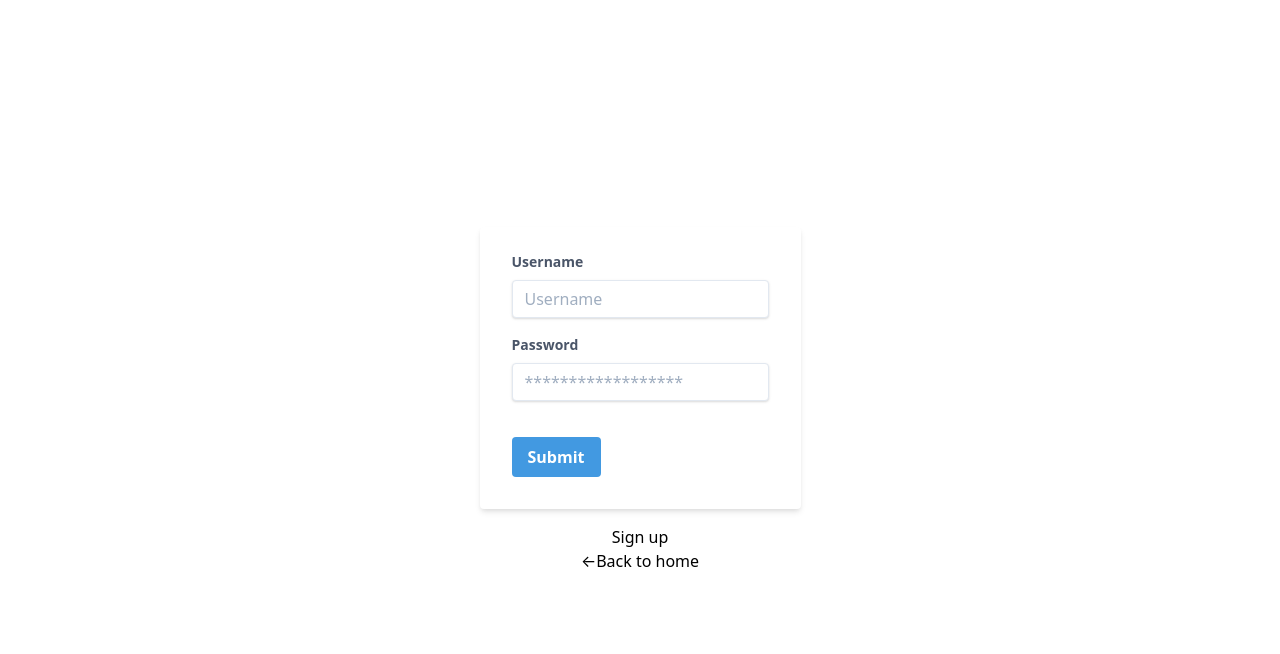
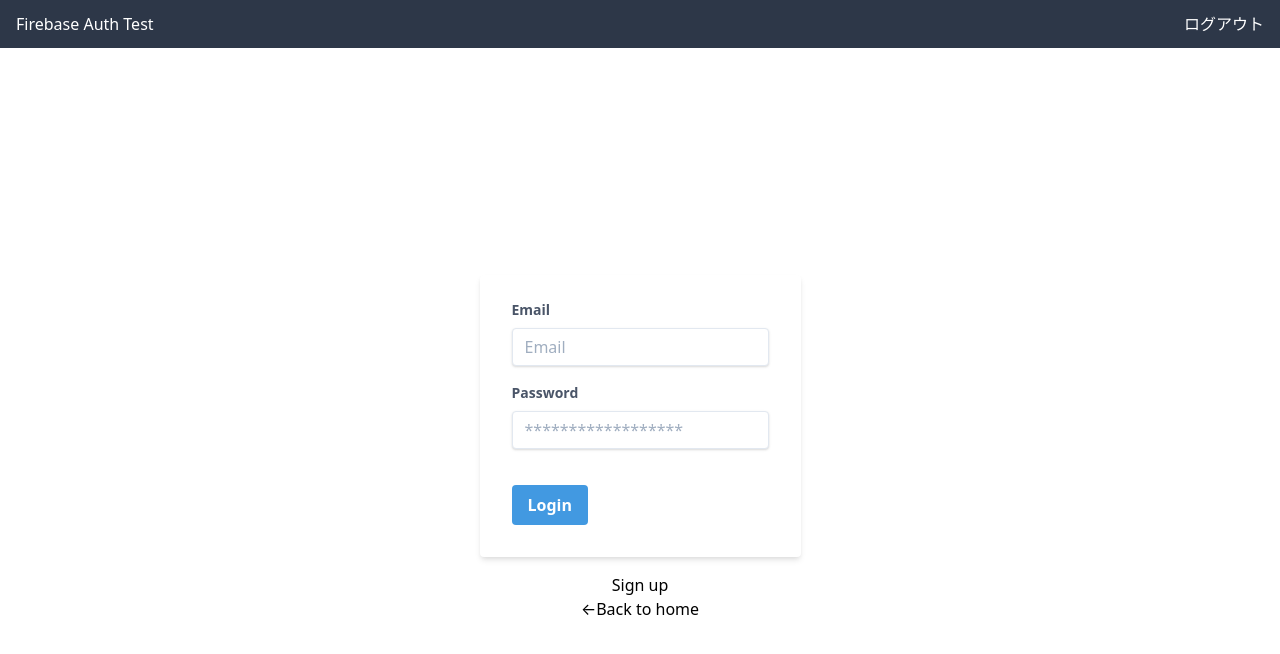
Before and after one commit to 920oj/firebase-auth-test, a Nuxt app: page /login in a window 1280 px wide. Shown: the top 654 px of the page. Built offline with nearby package versions, Linux system fonts and the light colour scheme.

Commit message:
[add]非ログイン時のリダイレクトを追加

```diff
--- a/components/TheHeader.vue
+++ b/components/TheHeader.vue
@@ -1,12 +1,23 @@
 <template>
   <div class="header h-12 w-full bg-gray-800 text-white px-4 flex justify-between items-center">
     <h1>Firebase Auth Test</h1>
-    <p v-if="$store.getters.mail">{{$store.getters.mail}}でログイン中</p>
+    <div class="flex">
+      <p class="mx-4" v-if="$store.getters.mail">{{$store.getters.mail}}でログイン中</p>
+      <p class="cursor-pointer" @click="logout()">ログアウト</p>
+    </div>
   </div>
 </template>
 
 <script>
-export default {};
+export default {
+  methods: {
+    logout() {
+      this.$fireAuth.signOut().then(() => {
+        this.$router.push('/');
+      });
+    },
+  },
+};
 </script>
 
 <style>
--- a/middleware/auth.js
+++ b/middleware/auth.js
@@ -1,11 +1,16 @@
-export default async function ({ app, route, store, redirect }) {
+export default function ({ app, route, store, redirect }) {
   console.log(app)
-  await app.$fireAuth.onAuthStateChanged(user => {
+  app.$fireAuth.onAuthStateChanged(user => {
     if (user) {
-      store.commit('setUser', user)
-      console.log('ログイン済みです')
+      store.commit('setUser', user);
+      console.log('ログインしています');
+      if (route.path === '/login' || route.path === '/signup') {
+        return redirect('/')
+      }
     } else {
-      if (route.name !== 'login' || route.name !== '') redirect('/login')
+      if (route.path !== '/' && route.path !== '/login' && route.path !== '/signup') {
+        return redirect('/login')
+      }
     }
   })
 }
--- a/pages/login.vue
+++ b/pages/login.vue
@@ -1,15 +1,16 @@
 <template>
   <div class="login">
+    <Header />
     <div class="w-full h-screen flex justify-center items-center flex-col">
       <form class="bg-white shadow-md rounded px-8 pt-6 pb-8 mb-4">
         <div class="mb-4">
-          <label class="block text-gray-700 text-sm font-bold mb-2" for="username">Username</label>
+          <label class="block text-gray-700 text-sm font-bold mb-2" for="username">Email</label>
           <input
             class="shadow appearance-none border rounded w-full py-2 px-3 text-gray-700 leading-tight focus:outline-none focus:shadow-outline"
-            v-model="username"
-            id="username"
-            type="text"
-            placeholder="Username"
+            v-model="mail"
+            id="mail"
+            type="mail"
+            placeholder="Email"
           />
         </div>
         <div class="mb-6">
@@ -26,7 +27,8 @@
           <button
             class="bg-blue-500 hover:bg-blue-700 text-white font-bold py-2 px-4 rounded focus:outline-none focus:shadow-outline"
             type="button"
-          >Submit</button>
+            @click="login()"
+          >Login</button>
         </div>
       </form>
       <nuxt-link to="/signup">Sign up</nuxt-link>
@@ -40,13 +42,27 @@ import Header from '~/components/TheHeader.vue';
 export default {
   data() {
     return {
-      username: '',
+      mail: '',
       password: '',
     };
   },
   components: {
     Header,
   },
+  methods: {
+    login() {
+      this.$fireAuth
+        .signInWithEmailAndPassword(this.mail, this.password)
+        .then(user => {
+          console.log('ログインに成功しました。');
+          this.$store.commit('setUser', user);
+          this.$router.push('/');
+        })
+        .catch(err => {
+          console.log(err);
+        });
+    },
+  },
 };
 </script>
 
--- a/pages/signup.vue
+++ b/pages/signup.vue
@@ -1,5 +1,6 @@
 <template>
   <div class="signup">
+    <Header />
     <div class="w-full h-screen flex justify-center items-center flex-col">
       <form class="bg-white shadow-md rounded px-8 pt-6 pb-8 mb-4">
         <div class="mb-4">
```
